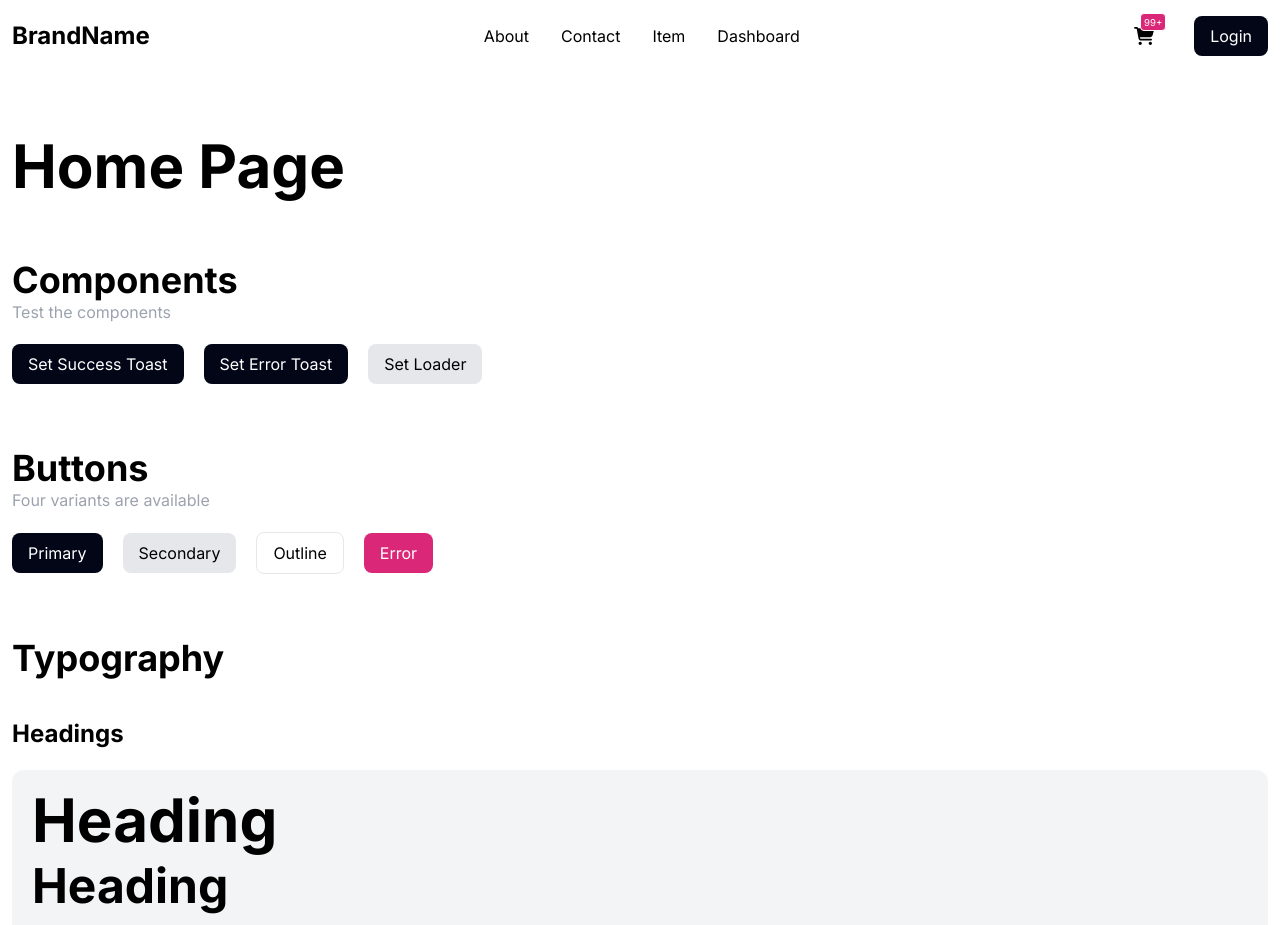
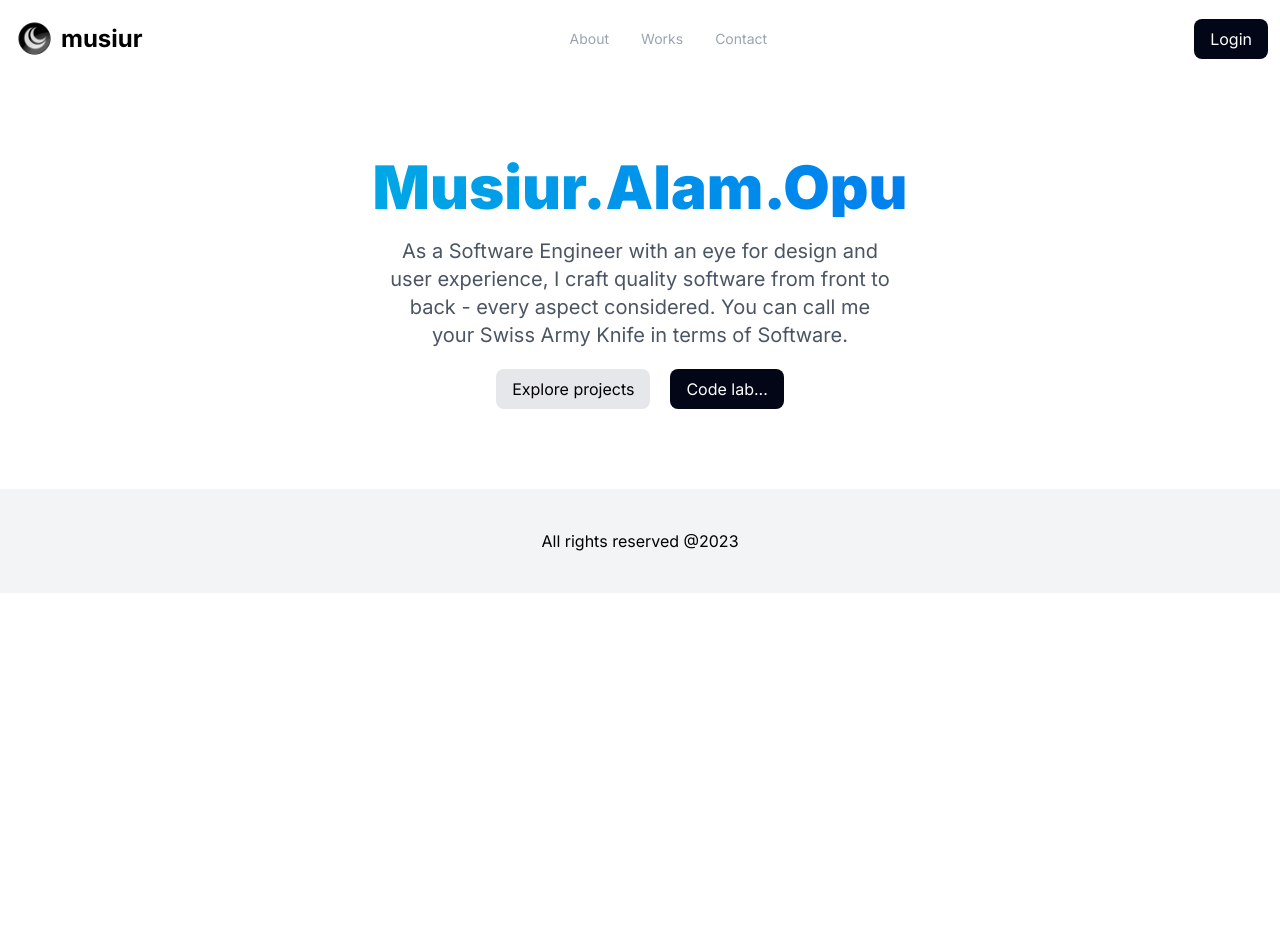
Before and after one commit to musiur/portolio, a Next.js app: page / in a window 1280 px wide. Shown: the top 925 px of the page. After the commit the page ends 800 px from the top, so only its background shows below. Built offline with nearby package versions, Linux system fonts and the light colour scheme.

Commit message:
comp-dev:: footer & about & home: header added

```diff
--- a/app/globals.scss
+++ b/app/globals.scss
@@ -137,3 +137,9 @@ textarea {
 ::-webkit-scrollbar-thumb:hover {
   @apply bg-primary rounded-full;
 }
+
+// header text animation
+
+.hd-animate {
+  @apply animate-text bg-gradient-to-r from-[#00DBD9] via-[#007FEF] to-[#7D27C8] bg-clip-text text-transparent font-black;
+}
--- a/app/page.tsx
+++ b/app/page.tsx
@@ -4,6 +4,7 @@ import { LoaderContext, UniLoaderType } from "@/contexts/LoaderProvider";
 import { ToasterContext, UniToastType } from "@/contexts/ToasterProvider";
 import { faCartShopping } from "@fortawesome/free-solid-svg-icons";
 import { FontAwesomeIcon } from "@fortawesome/react-fontawesome";
+import Link from "next/link";
 import { useContext, useEffect } from "react";
 
 const Home = () => {
@@ -21,78 +22,25 @@ const Home = () => {
   return (
     <>
       <section className="container mx-auto">
-        <h1>Home Page</h1>
-      </section>
-      {/* components  */}
-      <section className="container mx-auto">
-        <h3>Components</h3>
-        <p className="text-gray-400">Test the components</p>
-        <div className="flex items-center gap-5 flex-wrap my-5">
-          <button
-            onClick={() => {
-              setToast({
-                show: true,
-                type: true,
-                text: "Successfully toast appeared!",
-              });
-            }}
-            className="btn-primary"
-          >
-            Set Success Toast
-          </button>
-          <button
-            onClick={() => {
-              setToast({
-                show: true,
-                type: false,
-                text: "Something broken in toast!",
-              });
-            }}
-            className="btn-primary"
-          >
-            Set Error Toast
-          </button>
-          <button
-            onClick={() => {
-              setLoader(true);
-            }}
-            className="btn-secondary"
-          >
-            Set Loader
-          </button>
-        </div>
-      </section>
-      {/* buttons  */}
-      <section className="container mx-auto">
-        <h3>Buttons</h3>
-        <div className="text-gray-400">Four variants are available</div>
-        <div className="flex items-center justify-start flex-wrap gap-5 my-5">
-          <button className="btn-primary">Primary</button>
-          <button className="btn-secondary">Secondary</button>
-          <button className="btn-outline">Outline</button>
-          <button className="btn-error">Error</button>
-        </div>
-      </section>
-      {/* typography */}
-      <section className="container mx-auto">
-        <h3 className="mb-10">Typography</h3>
-        <h5 className="mb-5">Headings</h5>
-        <div className="p-5 rounded-xl bg-gray-100 grid grid-cols-1 gap-3">
-          <h1>Heading</h1>
-          <h2>Heading</h2>
-          <h3>Heading</h3>
-          <h4>Heading</h4>
-          <h5>Heading</h5>
-          <h6>Heading</h6>
-        </div>
-      </section>
-
-      <section className="container mx-auto">
-        <h3>Icons</h3>
-        <div className="my-5 flex items-center justify-start gap-3">
-          <FontAwesomeIcon icon={faCartShopping} className="icon-sm" />
-          <FontAwesomeIcon icon={faCartShopping} className="icon-base" />
-          <FontAwesomeIcon icon={faCartShopping} className="icon-lg" />
+        <div className="my-20 grid grid-cols-1 gap-5">
+          <h1 className="text-center hd-animate">Musiur.Alam.Opu</h1>
+          <p className="text-base lg:text-xl text-center w-full md:w-2/3 lg:w-2/5 mx-auto text-gray-600">
+            As a Software Engineer with an eye for design and user experience, I
+            craft quality software from front to back - every aspect considered.
+            You can call me your Swiss Army Knife in terms of Software.
+          </p>
+          <div className="flex flex-wrap items-center justify-center gap-5">
+            <Link href="/works">
+              <button className="btn-secondary">Explore projects</button>
+            </Link>
+            <Link
+              href="https://github.com/musiur"
+              passHref={true}
+              target="_blank"
+            >
+              <button className="btn-primary">Code lab...</button>
+            </Link>
+          </div>
         </div>
       </section>
     </>
--- /dev/null
+++ b/app/works/page.tsx
@@ -0,0 +1,4 @@
+const Works = () => {
+  return <section className="container">Works</section>;
+};
+export default Works;
--- a/components/libs/core/CoreCompWrapper.tsx
+++ b/components/libs/core/CoreCompWrapper.tsx
@@ -1,11 +1,13 @@
 import { ReactElement } from "react";
 import Navigation from "./Navigation";
+import Footer from "./Footer";
 
 const CoreCompWrapper = ({ children }: { children: ReactElement }) => {
   return (
     <>
       <Navigation />
       {children}
+      <Footer />
     </>
   );
 };
--- /dev/null
+++ b/components/libs/core/Footer.tsx
@@ -0,0 +1,12 @@
+const Footer = () => {
+  const date = new Date();
+  return (
+    <footer>
+      <section className="container text-center bg-gray-100 py-10">
+        All rights reserved @{date.getFullYear()}
+      </section>
+    </footer>
+  );
+};
+
+export default Footer;
--- a/components/libs/core/Navigation.tsx
+++ b/components/libs/core/Navigation.tsx
@@ -11,6 +11,7 @@ import Badge from "./Badge";
 import { useContext, useEffect, useState } from "react";
 import { InitialUserValue, UserContext } from "@/contexts/UserProvider";
 import { ToasterContext } from "@/contexts/ToasterProvider";
+import Image from "next/image";
 
 interface NavigationItemType {
   id: number;
@@ -26,18 +27,13 @@ const NavigationItems: NavigationItemType[] = [
   },
   {
     id: 1,
-    text: "Contact",
-    link: "/contact",
+    text: "Works",
+    link: "/works",
   },
   {
     id: 2,
-    text: "Item",
-    link: "/item",
-  },
-  {
-    id: 3,
-    text: "Dashboard",
-    link: "/dashboard",
+    text: "Contact",
+    link: "/contact",
   },
 ];
 
@@ -45,9 +41,9 @@ const NavigationItems: NavigationItemType[] = [
 enum STYLES {
   NAV = "sticky top-0 backdrop-blur-2xl py-4",
   CONTAINER = "container flex items-center justify-between gap-5 mx-auto",
-  BRAND = "text-xl lg:text-2xl font-bold",
+  BRAND = "text-xl lg:text-2xl font-bold flex items-center justify-start gap-1",
   ITEMS = "hidden md:flex items-center justify-center",
-  ITEM = "py-2 px-4 hover:bg-gray-100 rounded-lg cursor-pointer transition ease-in-out duration-500",
+  ITEM = "py-2 px-4 text-sm text-gray-400 hover:text-gray-800 rounded-lg cursor-pointer transition ease-in-out duration-300",
   ACTIONS = "flex items-center justify-end gap-3 md:gap-5",
   CART = "relative h-full mr-3 md:mr-5 flex items-center justify-center",
   CART_ICON = "icon-base cursor-pointer",
@@ -86,7 +82,8 @@ const Navigation = () => {
       <nav className={STYLES.NAV}>
         <div className={STYLES.CONTAINER}>
           <div className={STYLES.BRAND}>
-            <Link href="/">BrandName</Link>
+            <Image src="/images/crescents.png" alt="" width={45} height={45} />
+            <Link href="/">musiur</Link>
           </div>
           <ul className={STYLES.ITEMS}>
             {NavigationItems.map((item: NavigationItemType) => {
@@ -99,16 +96,16 @@ const Navigation = () => {
             })}
           </ul>
           <div className={STYLES.ACTIONS}>
-            <Link href="/" className={STYLES.CART}>
+            {/* <Link href="/" className={STYLES.CART}>
               <Badge count={999} />
               <FontAwesomeIcon
                 icon={faCartShopping}
                 className={STYLES.CART_ICON}
               />
-            </Link>
+            </Link> */}
             {user.token ? (
               <button
-                className="btn-error"
+                className="btn-error "
                 onClick={() => {
                   localStorage.clear();
                   setUser(InitialUserValue);
@@ -144,7 +141,7 @@ const Navigation = () => {
         >
           <div className={STYLES.DRAWER_CONTAINER}>
             <div className={STYLES.BRAND}>
-              <div className="relative">
+              <div className="relative w-full">
                 <Link href="/" onClick={CloseDrawer}>
                   BrandName
                 </Link>
--- a/tailwind.config.js
+++ b/tailwind.config.js
@@ -8,14 +8,25 @@ module.exports = {
   theme: {
     extend: {
       animation: {
-        'reverse-spin': 'reverse-spin 1s linear infinite'
+        'reverse-spin': 'reverse-spin 1s linear infinite',
+        'text': 'text 5s ease infinite',
       },
       keyframes: {
         'reverse-spin': {
           from: {
             transform: 'rotate(360deg)'
           },
-        }
+        },
+        text: {
+          '0%, 100%': {
+            'background-size': '200% 200%',
+            'background-position': 'left center',
+          },
+          '50%': {
+            'background-size': '200% 200%',
+            'background-position': 'right center',
+          },
+        },
       },
       backgroundImage: {
         'gradient-radial': 'radial-gradient(var(--tw-gradient-stops))',
```
Also changed, not shown: public/images/crescents.png (added).
